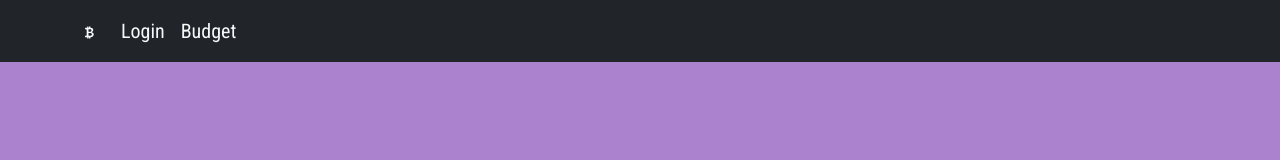
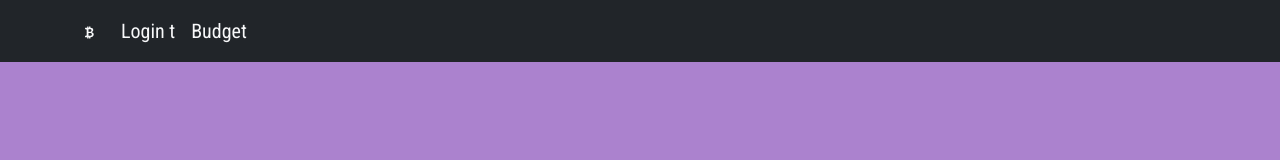
Before and after one commit to laterinthepast/budgeting-app, a React (Create React App) app: page / in a window 1280 px wide. Shown: the top 160 px of the page. Built offline with nearby package versions, Linux system fonts and the light colour scheme.

Commit message:
Update Navbar.js

```diff
--- a/src/pages/Navbar.js
+++ b/src/pages/Navbar.js
@@ -19,7 +19,7 @@ const Navbar = () => {
                 <div className="collapse navbar-collapse " id="navbarNavAltMarkup">
                     <div className="navbar-nav ">
                         <a className="navlinks" href="/">
-                            <NavLink to="/login" className="fs-5 text-light nav-link">Login</NavLink>
+                            <NavLink to="/login" className="fs-5 text-light nav-link">Login t</NavLink>
                         </a>
                         <a className="navlinks" href="/">
                             <NavLink to="/budget" className="fs-5 text-light nav-link">Budget</NavLink>
```
